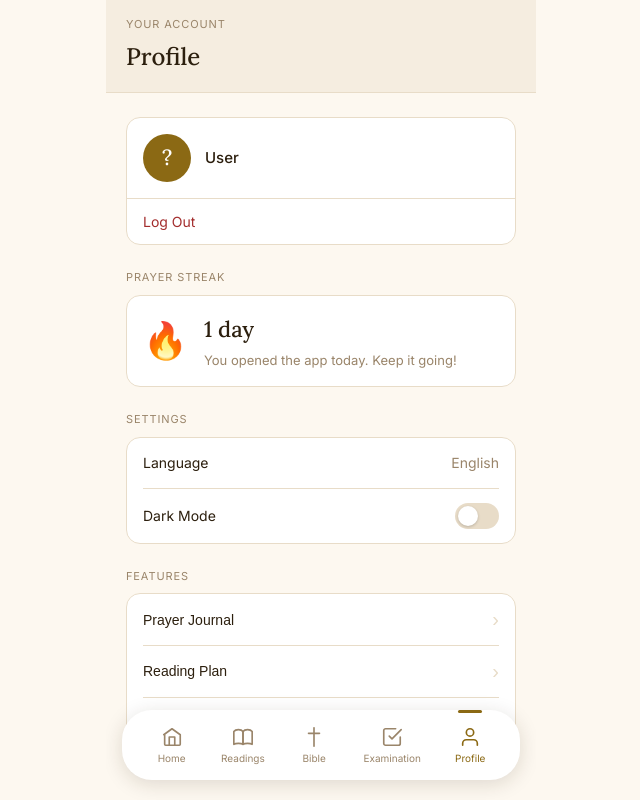
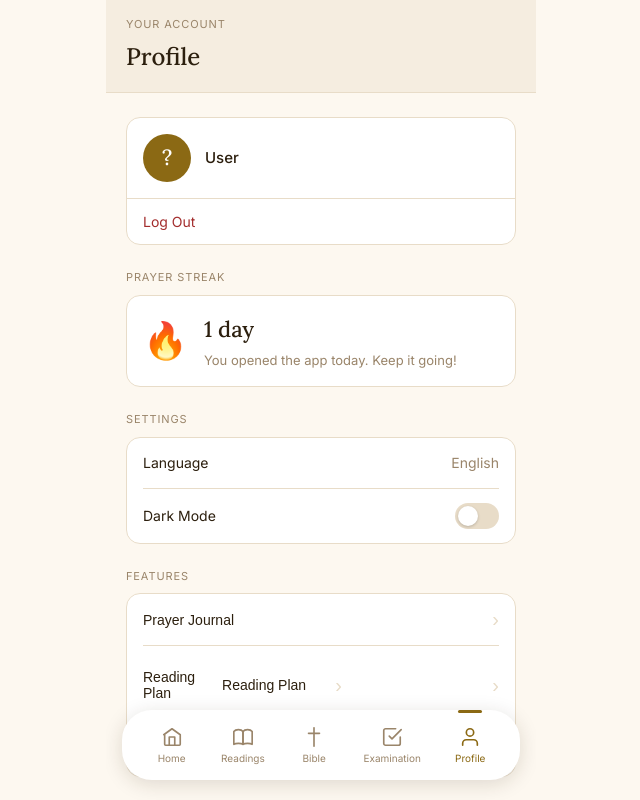
Before and after one commit to dorianzelaya/catholic-companion, a React (Vite) app in the folder frontend/: page /profile in a window 1280 px wide. Shown: the whole page, without its empty margins (319-959 px from the left). Built offline with nearby package versions, Linux system fonts and the light colour scheme; sample sign-in values are in the browser's storage.

Commit message:
remove chapter count badge from reading plan button

```diff
--- a/frontend/src/pages/Profile.jsx
+++ b/frontend/src/pages/Profile.jsx
@@ -259,9 +259,10 @@ function Profile() {
           <button className="profile-feature-row" onClick={() => setView('reading-plan')}>
             <div className="profile-feature-row-left">
               <span className="profile-row-label">Reading Plan</span>
-              {totalChaptersRead > 0 && (
-                <span className="profile-feature-badge">{totalChaptersRead} ch</span>
-              )}
+              <button className="profile-feature-row" onClick={() => setView('reading-plan')}>
+                <span className="profile-row-label">Reading Plan</span>
+                <span className="profile-feature-arrow">›</span>
+              </button>
             </div>
             <span className="profile-feature-arrow">›</span>
           </button>
```
